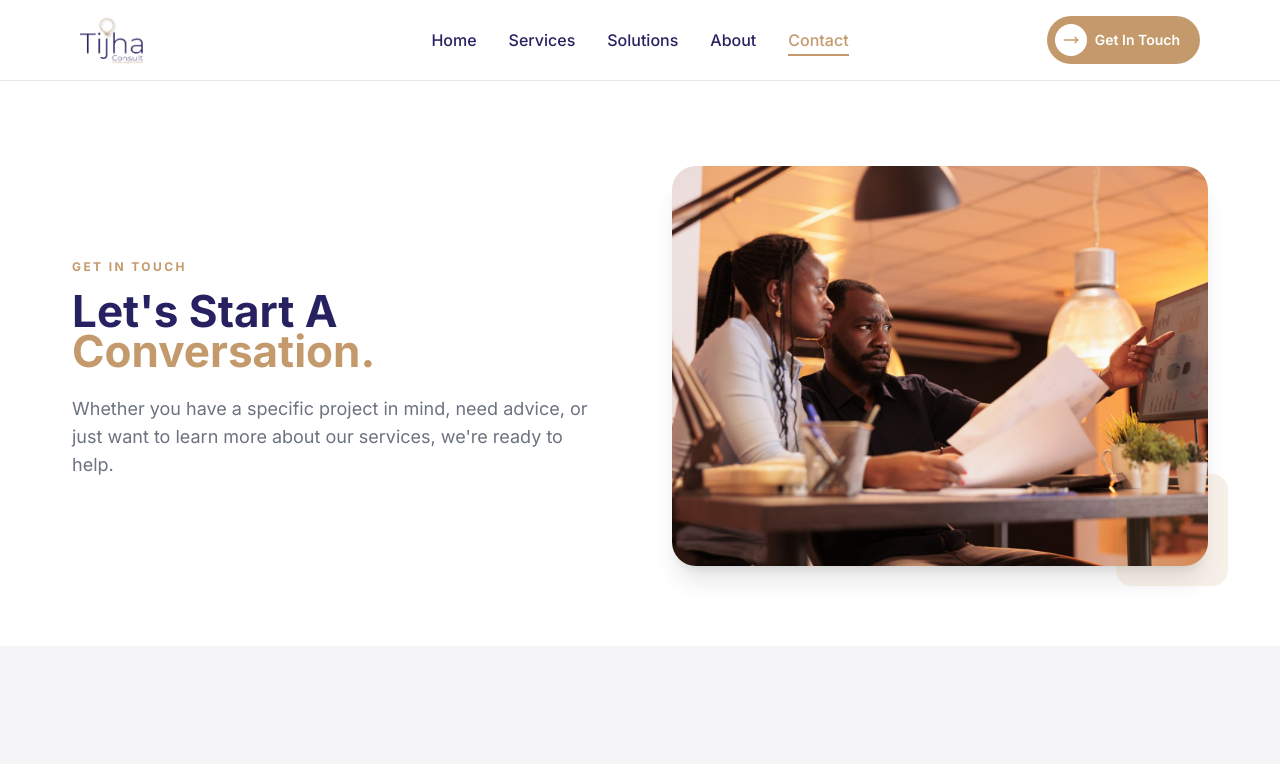
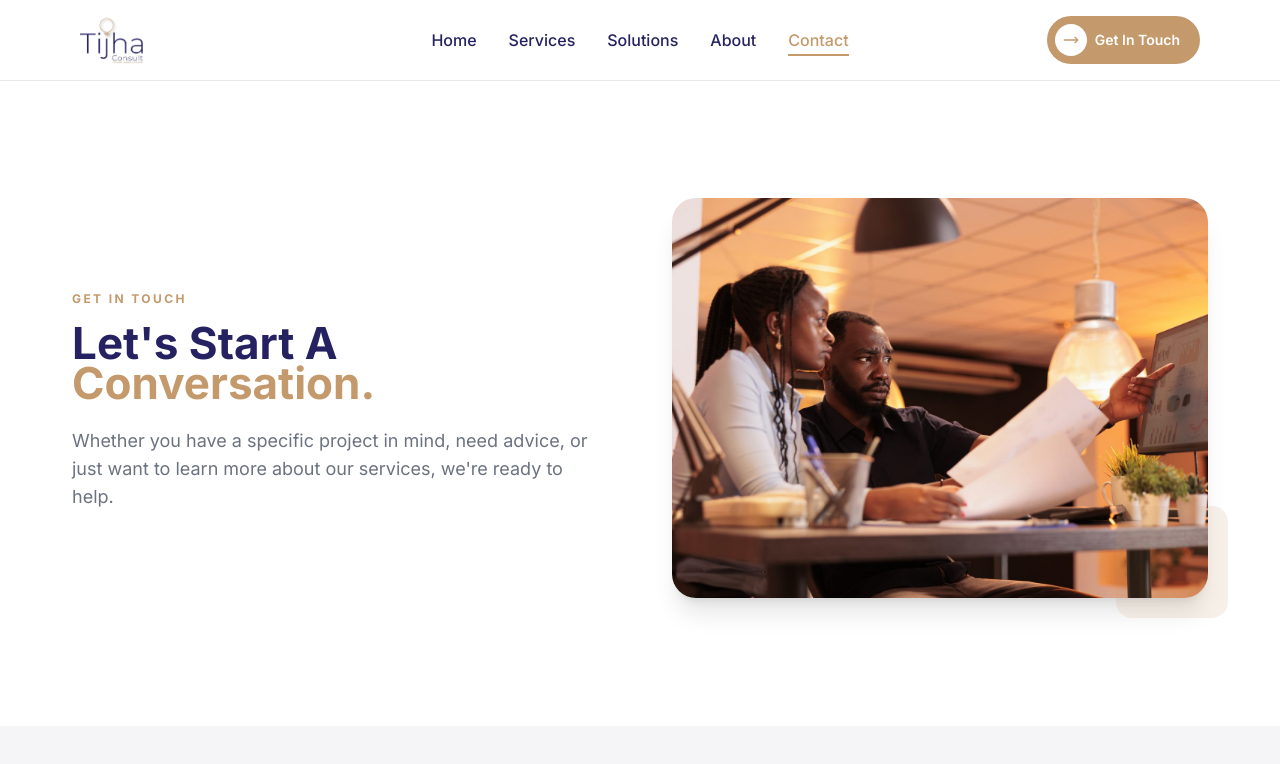
Before and after one commit to King-odysseus/TijhaWebsite, a React (Vite) app: page /contact in a window 1280 px wide. Shown: the top 764 px of the page. Built offline with nearby package versions, Linux system fonts and the light colour scheme.

Commit message:
design: increase hero padding on About/Solutions/Contact to match homepage spacing rhythm

```diff
--- a/src/pages/AboutPage.jsx
+++ b/src/pages/AboutPage.jsx
@@ -64,7 +64,7 @@ function AboutPage() {
   return (
     <div className="pt-[70px]">
       {/* Hero */}
-      <section className="pt-16 pb-16 md:pt-24 md:pb-20 bg-white">
+      <section className="pt-24 pb-24 md:pt-32 md:pb-32 bg-white">
         <div className="container-main">
           <div className="grid grid-cols-1 lg:grid-cols-2 gap-12 lg:gap-16 items-center">
             <div>
--- a/src/pages/ContactPage.jsx
+++ b/src/pages/ContactPage.jsx
@@ -35,7 +35,7 @@ function ContactPage() {
   return (
     <div className="pt-[70px]">
       {/* Hero */}
-      <section className="pt-16 pb-16 md:pt-24 md:pb-20 bg-white">
+      <section className="pt-24 pb-24 md:pt-32 md:pb-32 bg-white">
         <div className="container-main">
           <div className="grid grid-cols-1 lg:grid-cols-2 gap-12 lg:gap-16 items-center">
             <div>
--- a/src/pages/SolutionsPage.jsx
+++ b/src/pages/SolutionsPage.jsx
@@ -68,7 +68,7 @@ function SolutionsPage() {
   return (
     <div className="pt-[70px]">
       {/* Hero */}
-      <section className="pt-16 pb-16 md:pt-24 md:pb-20 bg-white">
+      <section className="pt-24 pb-24 md:pt-32 md:pb-32 bg-white">
         <div className="container-main">
           <div className="grid grid-cols-1 lg:grid-cols-2 gap-12 lg:gap-16 items-center">
             <div>
```
